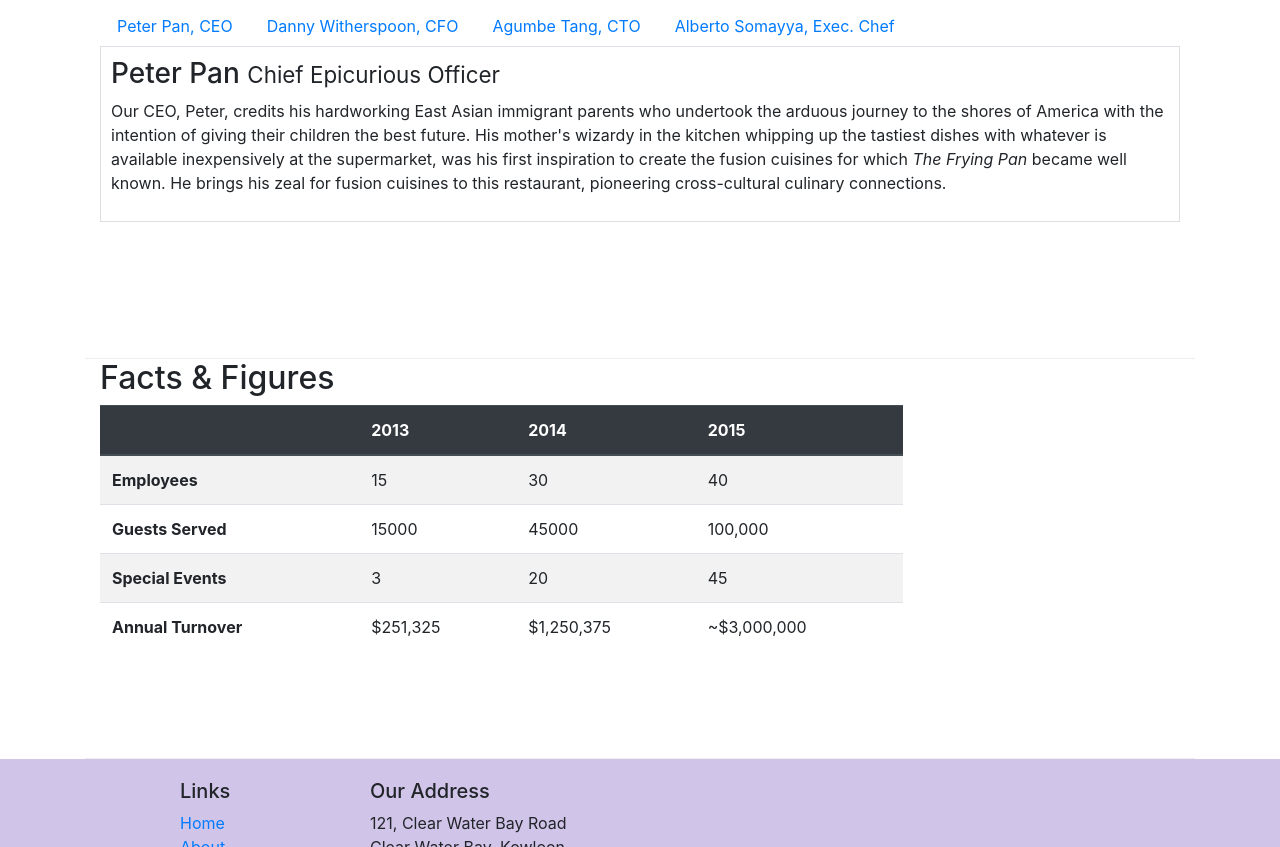
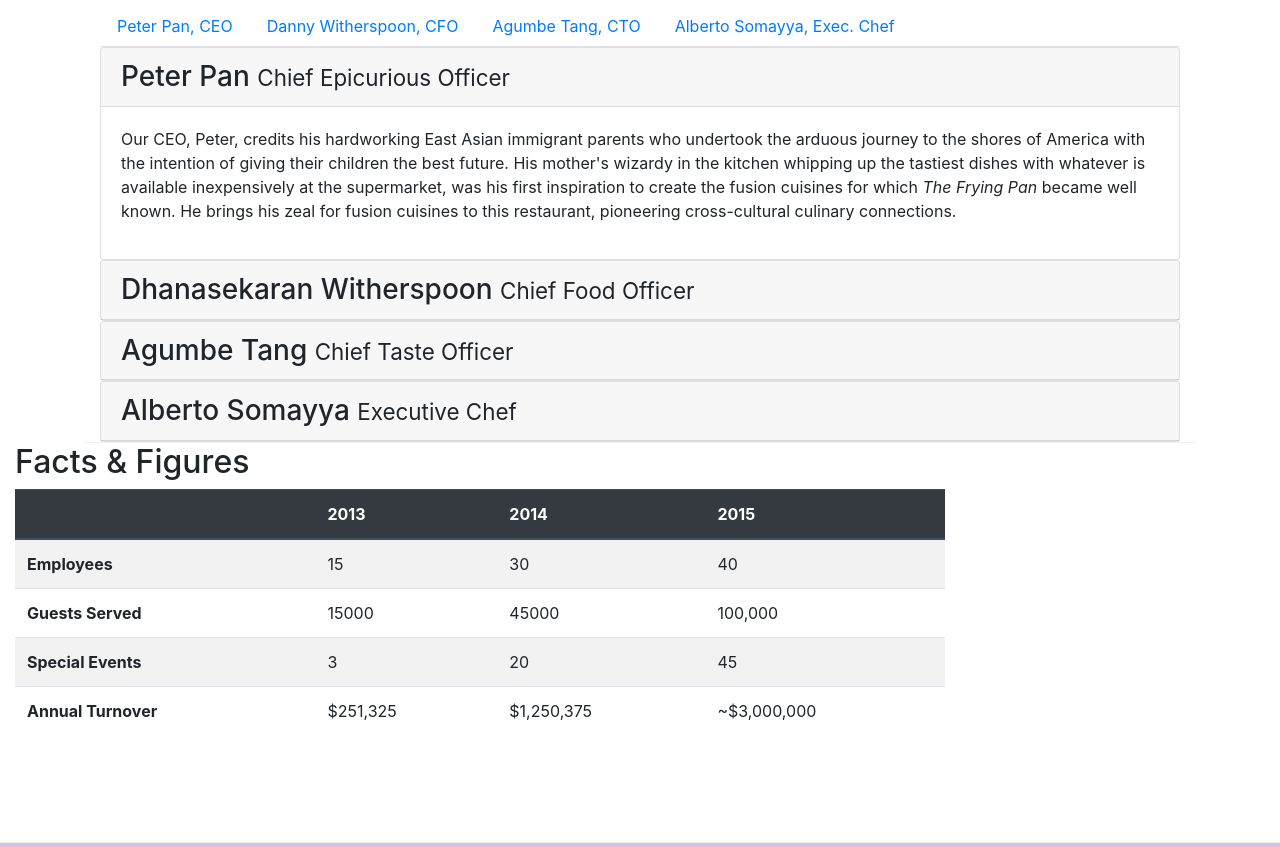
Before and after one commit to khaledbaghdadii/RestaurantWebpage, a website: page aboutus.html in a window 1280 px wide. Shown: the part 913-1760 px from the top of the page. Drawn offline with nearby package versions, Linux system fonts and the light colour scheme.

Commit message:
Accordion

```diff
--- a/aboutus.html
+++ b/aboutus.html
@@ -178,52 +178,100 @@
             </li>
           </ul>
 
-          <div class="tab-content">
-            <div role="tabpanel" class="tab-pane fade show active" id="peter">
-              <h3>Peter Pan <small>Chief Epicurious Officer</small></h3>
+          <div id="accordion">
+            <div class="card">
+              <div class="card-header" role="tab" id="peterhead">
+                <h3 class="mb-0">
+                  <a data-toggle="collapse" data-target="#peter">
+                    Peter Pan <small>Chief Epicurious Officer</small>
+                  </a>
+                </h3>
+              </div>
+              <div
+                role="tabpanel"
+                class="collapse show"
+                id="peter"
+                data-parent="#accordion"
+              >
+                <div class="card-body">
                   <p class="d-none d-sm-block">
                     Our CEO, Peter, credits his hardworking East Asian immigrant
                     parents who undertook the arduous journey to the shores of
                     America with the intention of giving their children the best
                     future. His mother's wizardy in the kitchen whipping up the
-                tastiest dishes with whatever is available inexpensively at the
-                supermarket, was his first inspiration to create the fusion
-                cuisines for which
-                <em>The Frying Pan</em> became well known. He brings his zeal
-                for fusion cuisines to this restaurant, pioneering
+                    tastiest dishes with whatever is available inexpensively at
+                    the supermarket, was his first inspiration to create the
+                    fusion cuisines for which
+                    <em>The Frying Pan</em> became well known. He brings his
+                    zeal for fusion cuisines to this restaurant, pioneering
                     cross-cultural culinary connections.
                   </p>
                 </div>
+              </div>
+            </div>
 
-            <div role="tabpanel" class="tab-pane fade" id="danny">
-              <h3>
+            <div class="card">
+              <div class="card-header" role="tab" id="#dannyhead">
+                <h3 class="mb-0">
+                  <a data-toggle="collapse" data-target="#danny">
                     Dhanasekaran Witherspoon <small>Chief Food Officer</small>
+                  </a>
                 </h3>
+              </div>
+
+              <div role="tabpanel" class="collapse" id="danny" data-parent="#accordion">
+                <div class="card-body">
                   <p class="d-none d-sm-block">
                     Our CFO, Danny, as he is affectionately referred to by his
-                colleagues, comes from a long established family tradition in
-                farming and produce. His experiences growing up on a farm in the
-                Australian outback gave him great appreciation for varieties of
-                food sources. As he puts it in his own words,
+                    colleagues, comes from a long established family tradition
+                    in farming and produce. His experiences growing up on a farm
+                    in the Australian outback gave him great appreciation for
+                    varieties of food sources. As he puts it in his own words,
                     <em
                       >Everything that runs, wins, and everything that stays,
                       pays!</em
                     >
                   </p>
                 </div>
-            <div role="tabpanel" class="tab-pane fade" id="agumbe">
-              <h3>Agumbe Tang <small>Chief Taste Officer</small></h3>
+              </div>
+            </div>
+            <div class="card">
+              <div class="card-header" role="tab" id="agumbehead">
+                <h3 class="mb-0">
+                  <a data-toggle="collapse" data-target="#agumbe"
+                    >Agumbe Tang <small>Chief Taste Officer</small>
+                  </a>
+                </h3>
+              </div>
+
+
+              </div>
+              <div role="tabpanel" class="collapse" id="agumbe" data-parent="#accordion">
+                <div class="card-body">
                   <p class="d-none d-sm-block">
                     Blessed with the most discerning gustatory sense, Agumbe, our
-                CTO, personally ensures that every dish that we serve meets his
-                exacting tastes. Our chefs dread the tongue lashing that ensues
-                if their dish does not meet his exacting standards. He lives by
-                his motto,
+                    CTO, personally ensures that every dish that we serve meets
+                    his exacting tastes. Our chefs dread the tongue lashing that
+                    ensues if their dish does not meet his exacting standards. He
+                    lives by his motto,
                     <em>You click only if you survive my lick.</em>
                   </p>
+
                 </div>
-            <div role="tabpanel" class="tab-pane fade" id="alberto">
-              <h3>Alberto Somayya <small>Executive Chef</small></h3>
+
+              </div>
+            </div>
+            <div class="card">
+              <div class="card-header" role="tab" id="albertohead">
+                <h3 class="mb-0"> <a data-toggle="collapse" data-target="#alberto">
+                  Alberto Somayya <small>Executive Chef</small>
+                </a></h3>
+
+
+              </div>
+
+              <div role="tabpanel" class="collapse" id="alberto" data-parent="#accordion">
+                <div class="card-body">
                   <p class="d-none d-sm-block">
                     Award winning three-star Michelin chef with wide International
                     experience having worked closely with whos-who in the culinary
@@ -235,6 +283,13 @@
                     >
                   </p>
                 </div>
+
+
+              </div>
+
+            </div>
+
+
           </div>
           <!--Tab Content end-->
         </div>
```
Lines whose indentation alone changed are shown as unchanged.
